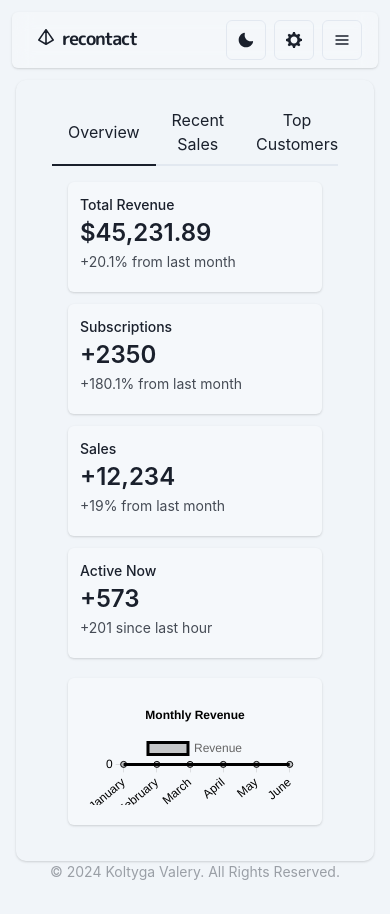
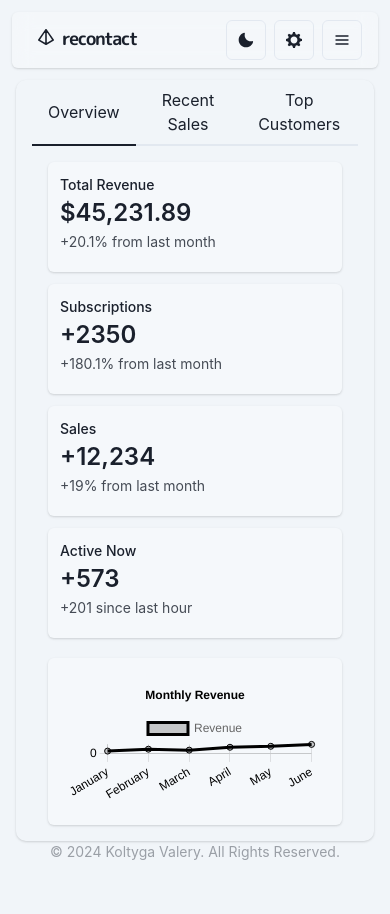
Before and after one commit to uglysatoshi/recontact, a Next.js app: page /main in a window 390 px wide. Built offline with nearby package versions, Linux system fonts and the light colour scheme.

Commit message:
fix-to-mobile-view and theming

```diff
--- a/lib/theme.tsx
+++ b/lib/theme.tsx
@@ -35,7 +35,7 @@ const colors = {
 
 const config = {
     initialColorMode: 'light',
-    useSystemColorMode: true
+    useSystemColorMode: false
 }
 
 const theme = extendTheme({ config, styles, components, fonts, colors })
--- a/pages/main.tsx
+++ b/pages/main.tsx
@@ -29,12 +29,12 @@ const MainPage = () => {
         responsive: true,
         plugins: {
             legend: {
-                position: 'top' as const, // Fix here
+                position: 'top' as const,
             },
             title: {
                 display: true,
                 text: 'Monthly Revenue',
-                color: chartColor, // Ensure the title color is also dynamic
+                color: chartColor,
             },
         },
         scales: {
@@ -66,7 +66,7 @@ const MainPage = () => {
 
     return (
         <Container maxW={"container.xl"} boxShadow={"base"} rounded={10}>
-            <Tabs variant="line" colorScheme="black" p={5}>
+            <Tabs variant="line" colorScheme="black" >
                 <TabList>
                     <Tab>Overview</Tab>
                     <Tab>Recent Sales</Tab>
```
